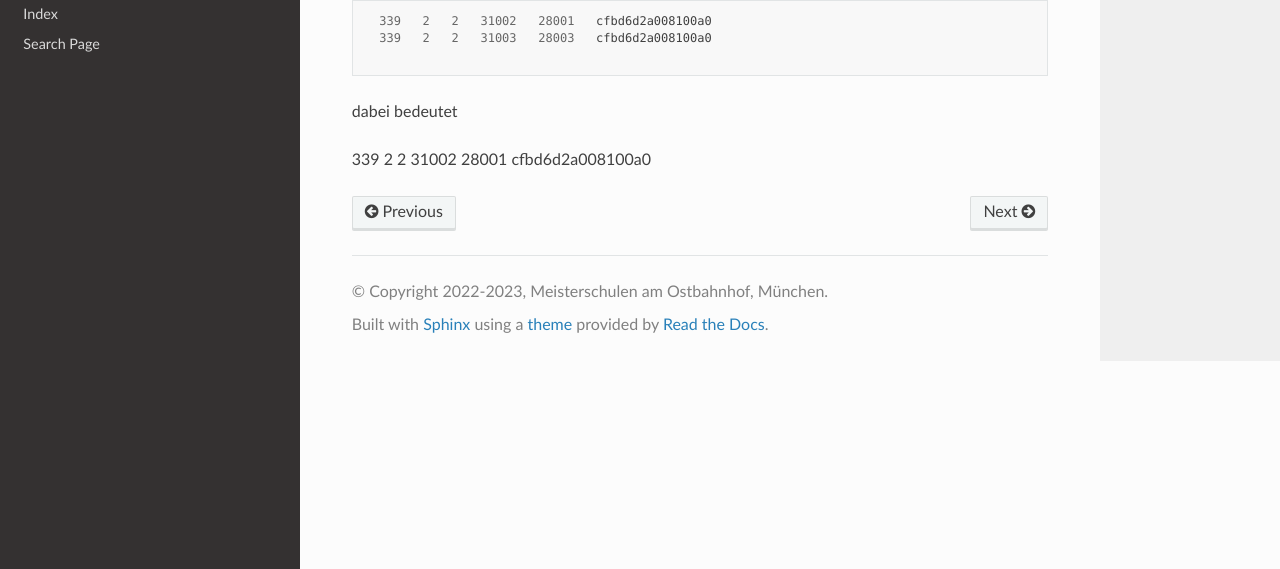
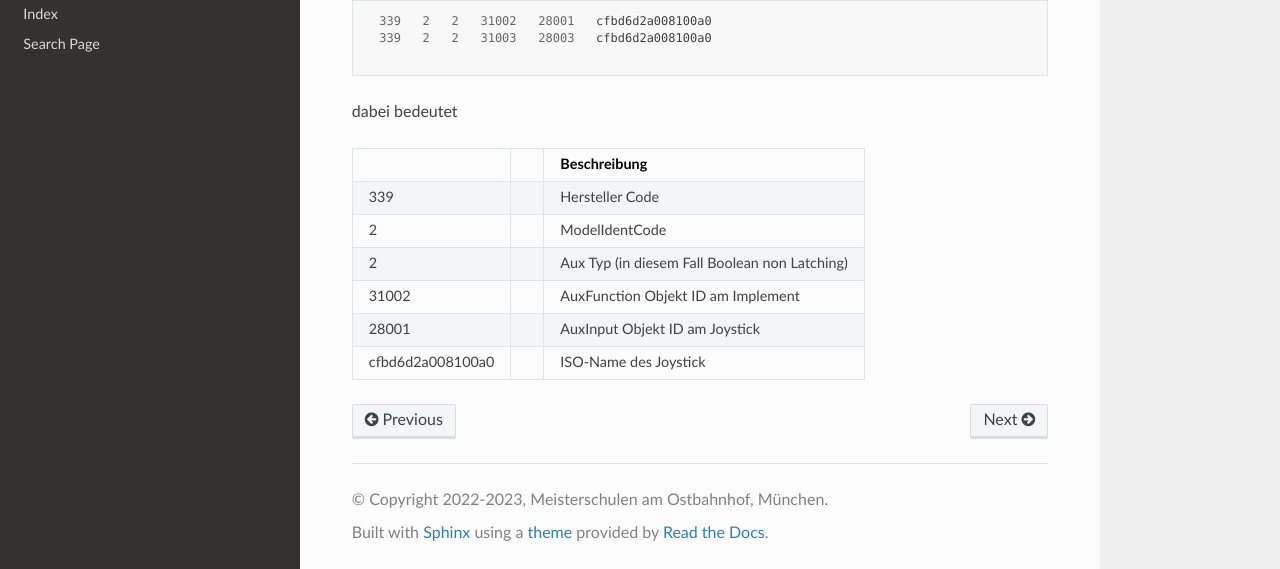
Before and after one commit to Meisterschulen-am-Ostbahnhof-Munchen/ISOBUS-VT-Objects-docs, a Sphinx documentation site: the page built from docs/AuxAssignOfApp.md, in a window 1280 px wide and 900 px high, scrolled down 621 px, cut to the strip 331-900 px from the top of the window. Built offline with Sphinx 7.4.7 and the Read the Docs theme 2.0.0, drawn with Linux system fonts in a browser that asks for light colours.

Commit message:
Update AuxAssignOfApp.md

```diff
--- a/docs/AuxAssignOfApp.md
+++ b/docs/AuxAssignOfApp.md
@@ -23,9 +23,11 @@ dabei bedeutet
 
 
 
-339
-2
-2
-31002
-28001
-cfbd6d2a008100a0
+|                  |   | Beschreibung                                   |
+|------------------|---|------------------------------------------------|
+| 339              |   | Hersteller Code                                |
+| 2                |   | ModelIdentCode                                 |
+| 2                |   | Aux Typ (in diesem Fall Boolean non Latching)  |
+| 31002            |   | AuxFunction Objekt ID am Implement             |
+| 28001            |   | AuxInput Objekt ID am Joystick                 |
+| cfbd6d2a008100a0 |   | ISO-Name des Joystick                          |
```
